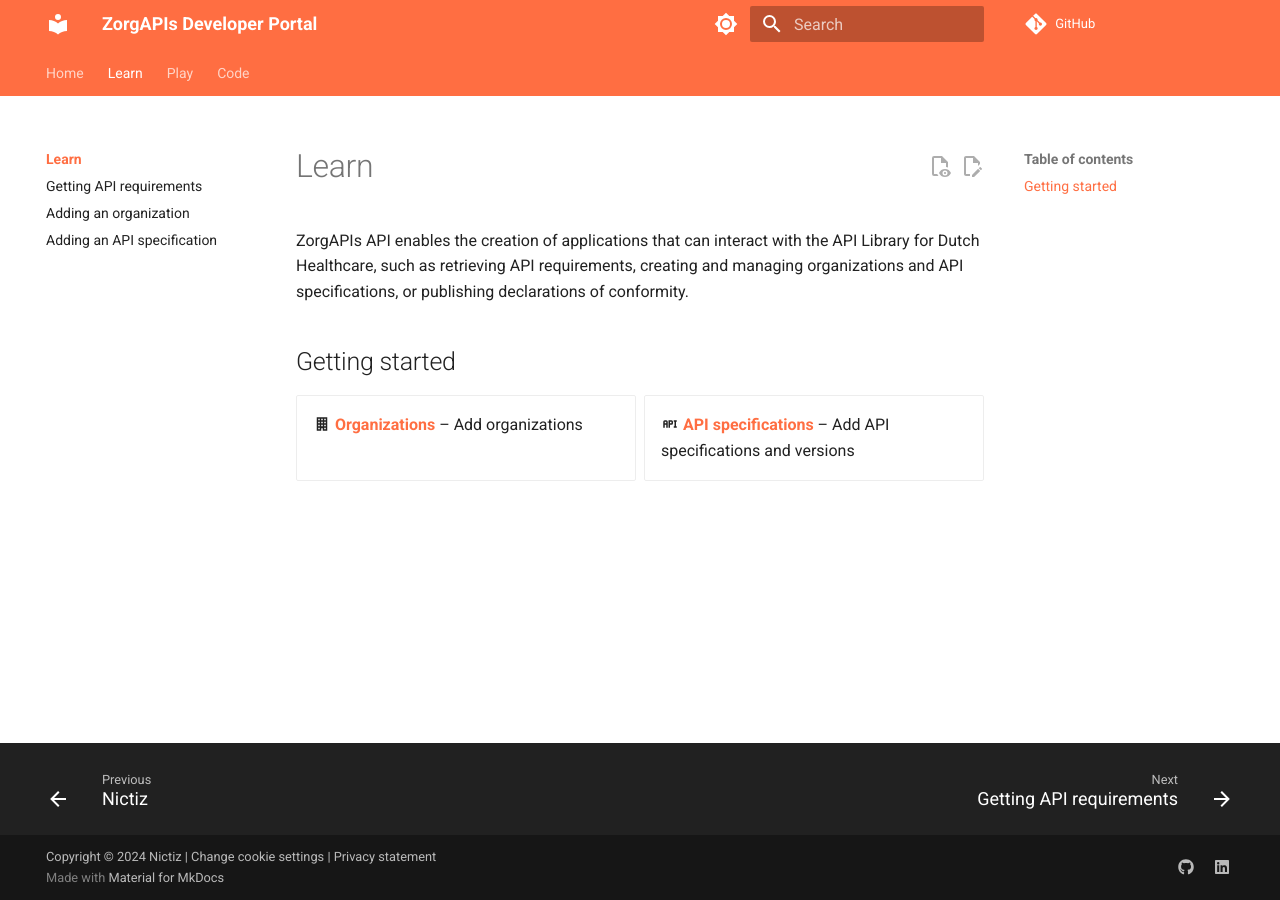
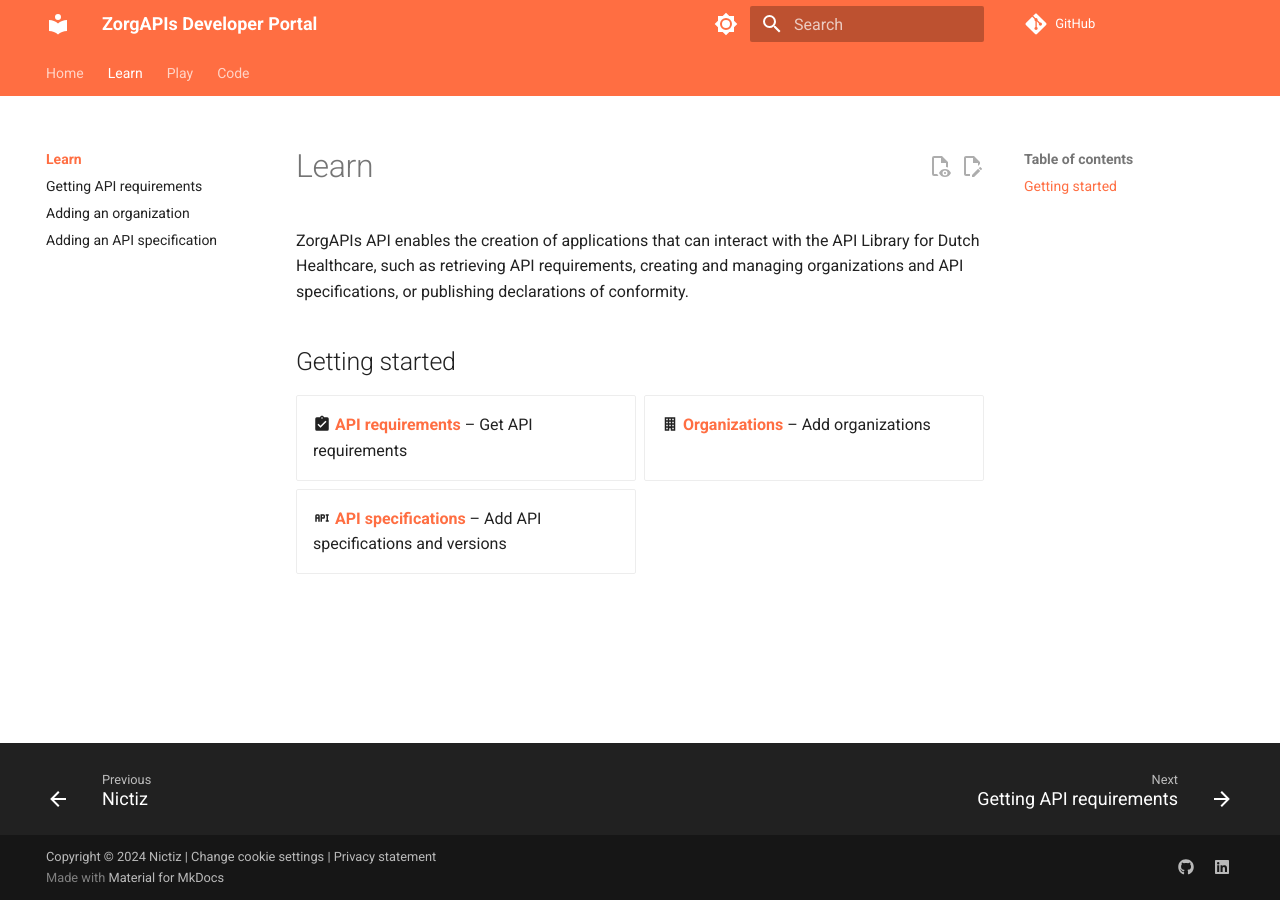
Before and after one commit to Nictiz/zorgapis-docs, an MkDocs documentation site: the page built from docs/learn/index.md, in a window 1280 px wide. Built offline with MkDocs 1.6.1 and Material for MkDocs 9.7.7, drawn with Linux system fonts in a browser that asks for light colours; comment, search, counter and statistics services are not loaded.

Commit message:
Update page 'Learn'
 - Add 'Get API requirements' card

```diff
--- a/docs/learn/index.md
+++ b/docs/learn/index.md
@@ -8,6 +8,7 @@
 
 <div class="grid cards" markdown>
 
+- :material-clipboard-check: **[API requirements](./getting-api-requirements.md)** – Get API requirements
 - :material-office-building: **[Organizations](./adding-an-organization.md)** – Add organizations
 - :material-api: **[API specifications](./adding-an-api-specification.md)** – Add API specifications and versions
 
```
